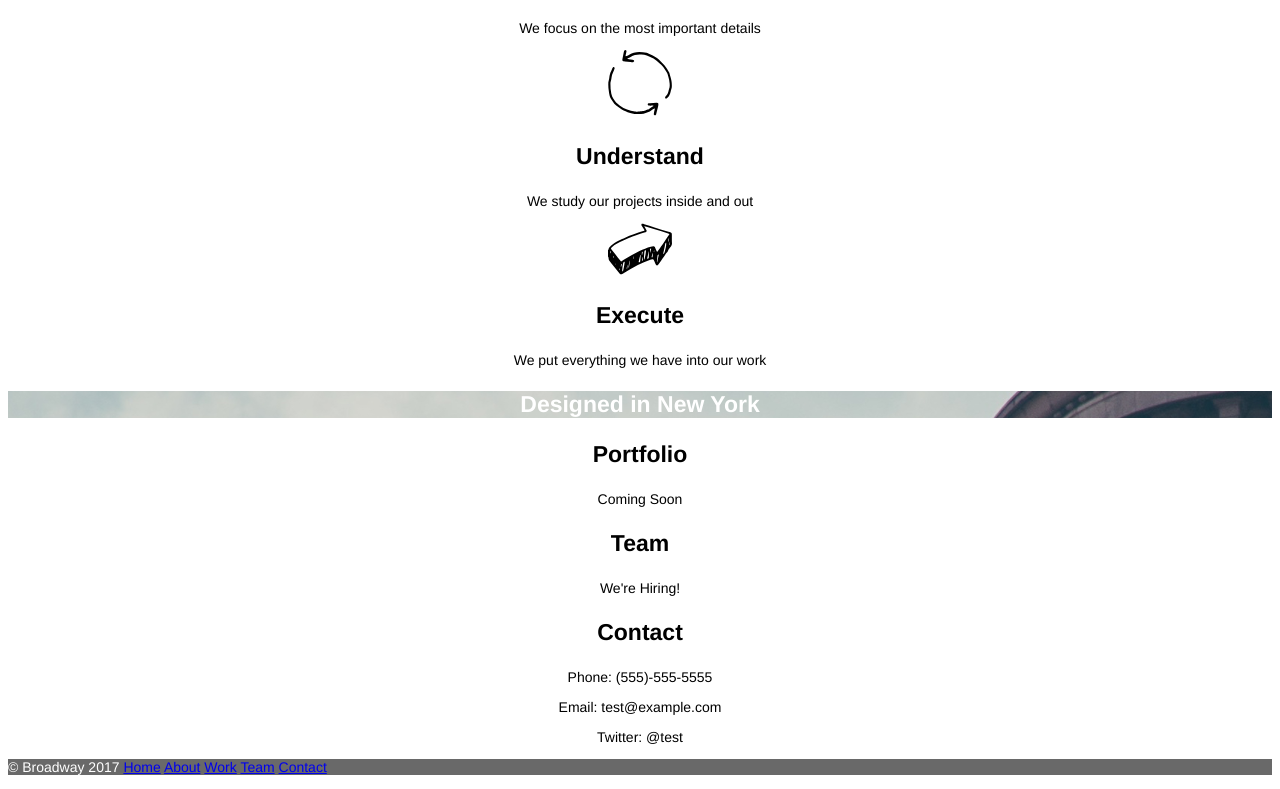
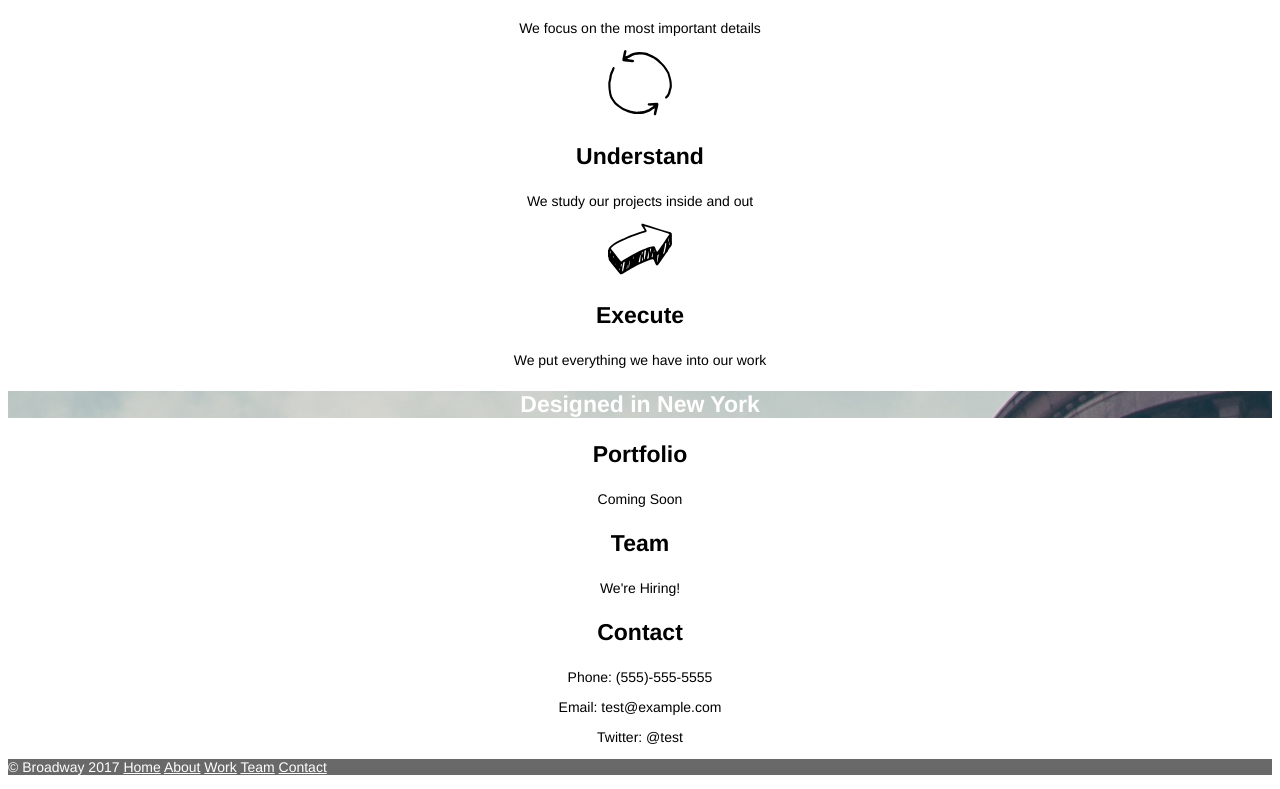
Before and after one commit to cadburia/broadway, a plain HTML site: page index.html in a window 1280 px wide. Shown: the part 517-1306 px from the top of the page. Drawn offline with Linux system fonts and the light colour scheme.

Commit message:
Fix Footer nav bar color

```diff
--- a/resources/css/style.css
+++ b/resources/css/style.css
@@ -43,3 +43,7 @@ footer {
   color: white;
   background-color: dimgray;
 }
+
+footer a {
+  color: inherit;
+}
```
